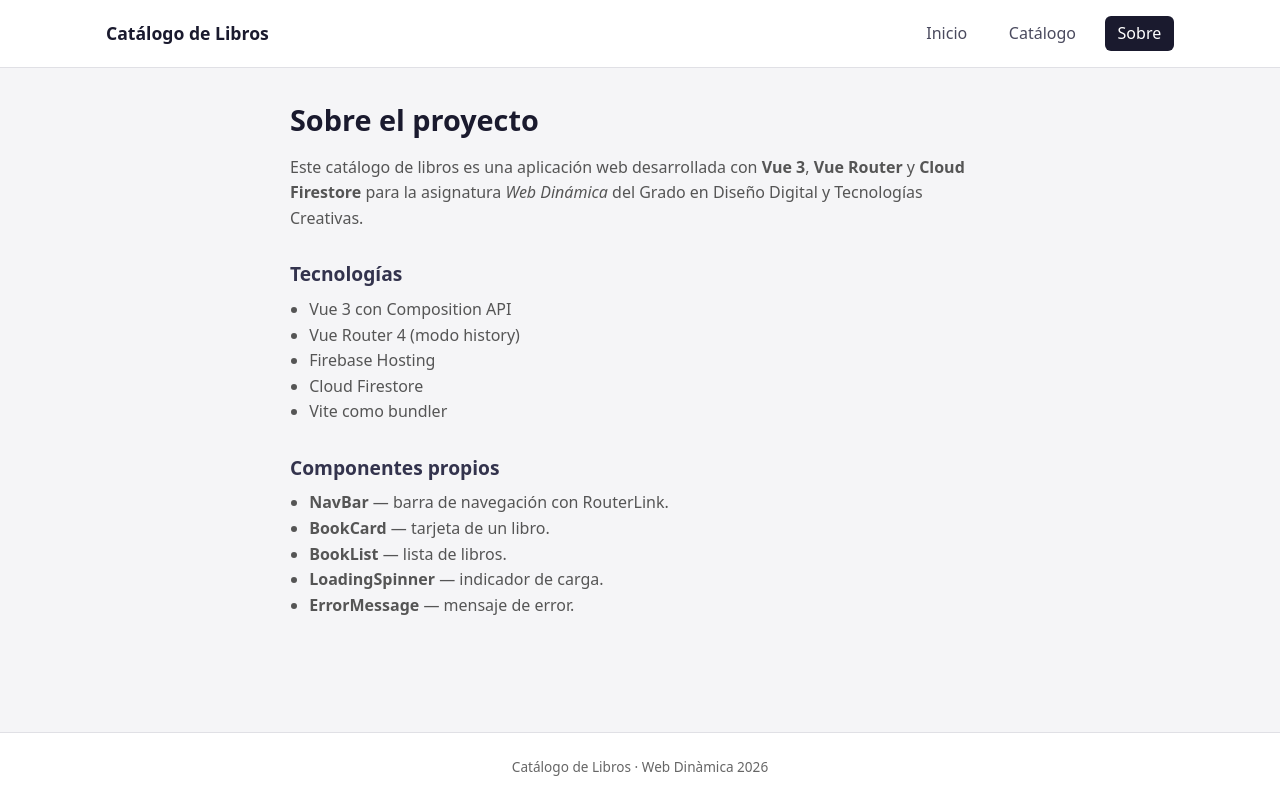
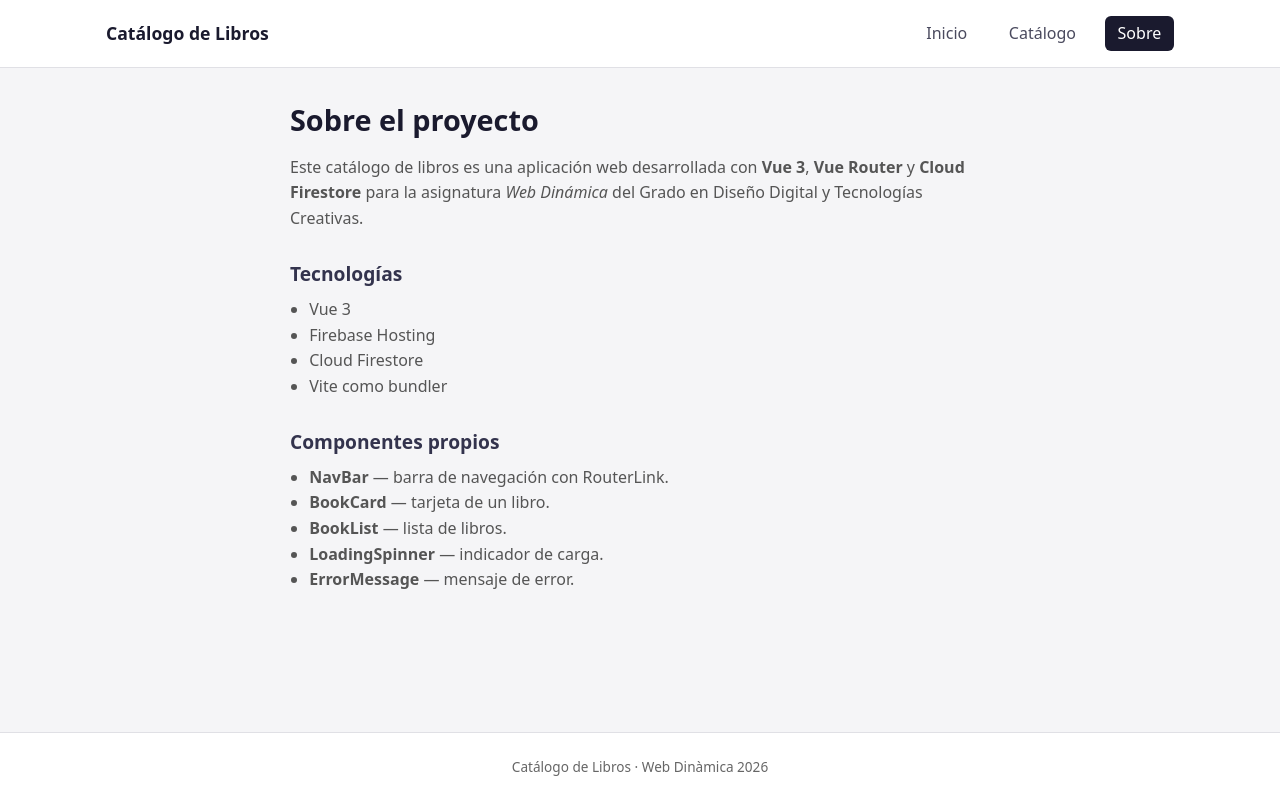
Before and after one commit to Lionel123-tech/cat-logo-libros, a Vue app: page /sobre in a window 1280 px wide. Built offline with nearby package versions, Linux system fonts and the light colour scheme.

Commit message:
Update AboutView.vue

```diff
--- a/src/views/AboutView.vue
+++ b/src/views/AboutView.vue
@@ -13,8 +13,7 @@
 
     <h2>Tecnologías</h2>
     <ul>
-      <li>Vue 3 con Composition API</li>
-      <li>Vue Router 4 (modo history)</li>
+      <li>Vue 3</li>
       <li>Firebase Hosting</li>
       <li>Cloud Firestore</li>
       <li>Vite como bundler</li>
```
